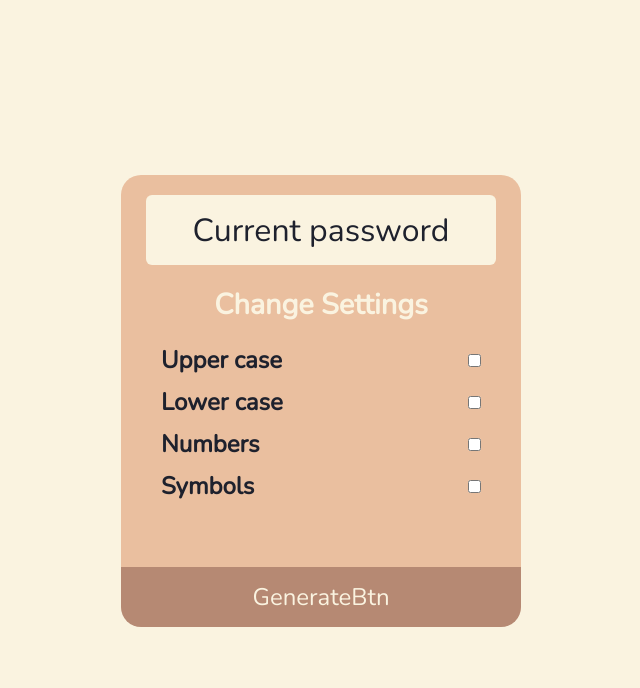
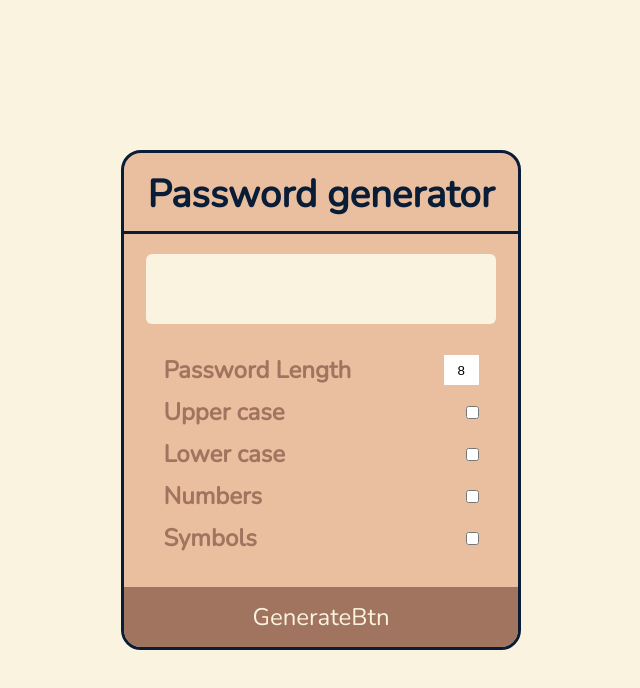
Before and after one commit to Vladimir-Stoikov/password-generator-react, a React (Create React App) app: page / in a window 1280 px wide. Shown: the top 688 px of the page, without its empty margins (319-959 px from the left). Built offline with nearby package versions, Linux system fonts and the light colour scheme; the HTML template or start-up script is replaced by a standard one.

Commit message:
Correct css, add first funcs

```diff
--- a/src/App.jsx
+++ b/src/App.jsx
@@ -1,7 +1,8 @@
-import React from 'react';
+import React, { useState } from 'react';
 import styled from 'styled-components';
 import Display from './components/Display';
 import GenerateBtn from './components/GenerateBtn';
+import LengthSetting from './components/LengthSetting';
 import Setting from './components/Setting';
 import Title from './components/Title';
 
@@ -13,8 +14,9 @@ const Main = styled.main`
   align-items: start;
   position: relative;
   width: 400px;
-  height: 450px;
+  height: 500px;
   border-radius: 20px;
+  border: 3px solid #0A1D37;
 `;
 
 const SettingsGroup = styled.ul`
@@ -22,19 +24,54 @@ width: 80%;
 margin: 0 auto;
 `
 
+const TitleLine = styled.hr`
+width: 100%;
+border: none;
+border-top: 3px solid #0A1D37;
+
+`
+
 
 function App() {
+
+  const [password, setPassword] = useState('')
+
+  function generatePassword() {
+
+
+
+    console.log('generate');
+  }
+
+  function getLowerCase() {
+    const lowerCase = ['a', 'b', 'c', 'd', 'e', 'f', 'g', 'h', 'i', 'j', 'k', 'l', 'm', 'n', 'o', 'p', 'q', 'r', 's', 't', 'u', 'v', 'w', 'x', 'y', 'z']
+  }
+
+  function getUpperCase() {
+    const upperCase = ['A', 'B', 'C', 'D', 'E', 'F', 'G', 'H', 'I', 'J', 'K', 'L', 'M', 'N', 'O', 'P', 'Q', 'R', 'S', 'T', 'U', 'V', 'W', 'X', 'Y', 'Z']
+  }
+
+  function getNumber() {
+    const upperCase = ['0', '1', '2', '3', '4', '5', '6', '7', '8', '9']
+  }
+
+  function getSymbol() {
+    const upperCase = ['`','!','@','#','$','%','^','&','*','(',')','_','-','+','=','{','[','}',']','|',':',';',',','<',',','>','.','?','/', '\\']
+  }
+
   return (
     <Main>
-      <Display text='Current password' />
-      <GenerateBtn />
-      <Title text='Change Settings' color='#FAF3E0' fontSize='1.8rem' margin='0 auto 10px'/>
+      <Title text='Password generator' color='#0A1D37' fontSize='2.4rem' margin='15px auto 10px'/>
+      <TitleLine />
+      <Display text={password} />
       <SettingsGroup>
+        <LengthSetting text='Password Length' id='password-length'/>
         <Setting text='Upper case' />
         <Setting text='Lower case' />
         <Setting text='Numbers' />
         <Setting text='Symbols' />
       </SettingsGroup>
+       <GenerateBtn func={generatePassword}/>
     </Main>
   );
 }
--- a/src/components/Display.jsx
+++ b/src/components/Display.jsx
@@ -11,7 +11,7 @@ margin: 20px auto;
 text-align: center;
 background-color: #FAF3E0;
 border-radius: 6px;
-color: #1E212D;
+color: #0A1D37;
 `
 
 export default function Display({text}) {
--- a/src/components/GenerateBtn.jsx
+++ b/src/components/GenerateBtn.jsx
@@ -3,17 +3,17 @@ import styled from 'styled-components';
 
 const Button = styled.button`
   position: absolute;
-  bottom: -0.5%;
+  bottom: 0;
   left: 0;
   right: 0;
   height: 60px;
   border: none;
-  border-bottom-left-radius: 20px;
-  border-bottom-right-radius: 20px;
+  border-bottom-left-radius: 17px;
+  border-bottom-right-radius: 17px;
   color: #FAF3E0;
   font-family: 'Nunito', sans-serif;
   font-size: 1.5rem;
-  background-color: #B68973;
+  background-color: #a0745e;
   transition: background-color .2s ease;
   &:hover {
     background-color: #c59c87;
@@ -23,8 +23,8 @@ const Button = styled.button`
   }
 `
 
-export default function GenerateBtn() {
+export default function GenerateBtn({func}) {
   return (
-    <Button>GenerateBtn</Button>
+    <Button onClick={func}>GenerateBtn</Button>
   )
 }
--- /dev/null
+++ b/src/components/LengthSetting.jsx
@@ -0,0 +1,42 @@
+import React, {useState} from 'react'
+import styled from 'styled-components'
+import Title from './Title'
+
+const SettingLi = styled.li`
+margin: 10px 0;
+width: 100%;
+list-style: none;
+display: flex;
+justify-content: space-between;
+align-items: center;
+`
+
+const InputField = styled.input`
+width: 35px;
+height: 30px;
+text-align: center;
+border: none;
+&[type=number]::-webkit-inner-spin-button,
+&[type=number]::-webkit-outer-spin-button {
+-webkit-appearance: none;
+-moz-appearance: none;
+appearance: none;
+}
+
+`
+
+export default function LengthSetting({text, id}) {
+
+  const [field, setField] = useState(8);
+
+  function changeField(e) {
+    setField(e.target.value);
+  }
+
+  return (
+    <SettingLi>
+      <Title text={text} />
+      <InputField type="number" id={id} value={field} onChange={changeField} min='8' max='16'/>
+    </SettingLi>
+  )
+}
--- a/src/components/Title.jsx
+++ b/src/components/Title.jsx
@@ -2,13 +2,14 @@ import React from 'react'
 import styled from 'styled-components'
 
 const TitleH3 = styled.h3`
-  color: ${({color}) => color ? color : '#1E212D'};
+  color: ${({color}) => color ? color : '#a0745e'};
   font-size: ${({fontSize}) => fontSize ? fontSize : '1.5rem'};
   margin: ${({margin}) => margin ? margin : '0'};
+  ${({style}) => style ? style : ''};
 `
 
-export default function Title({text, color, fontSize, margin}) {
+export default function Title({text, color, fontSize, margin, style}) {
   return (
-    <TitleH3 color={color} fontSize={fontSize} margin={margin}>{text}</TitleH3>
+    <TitleH3 color={color} fontSize={fontSize} margin={margin} style={style}>{text}</TitleH3>
   )
 }
```
